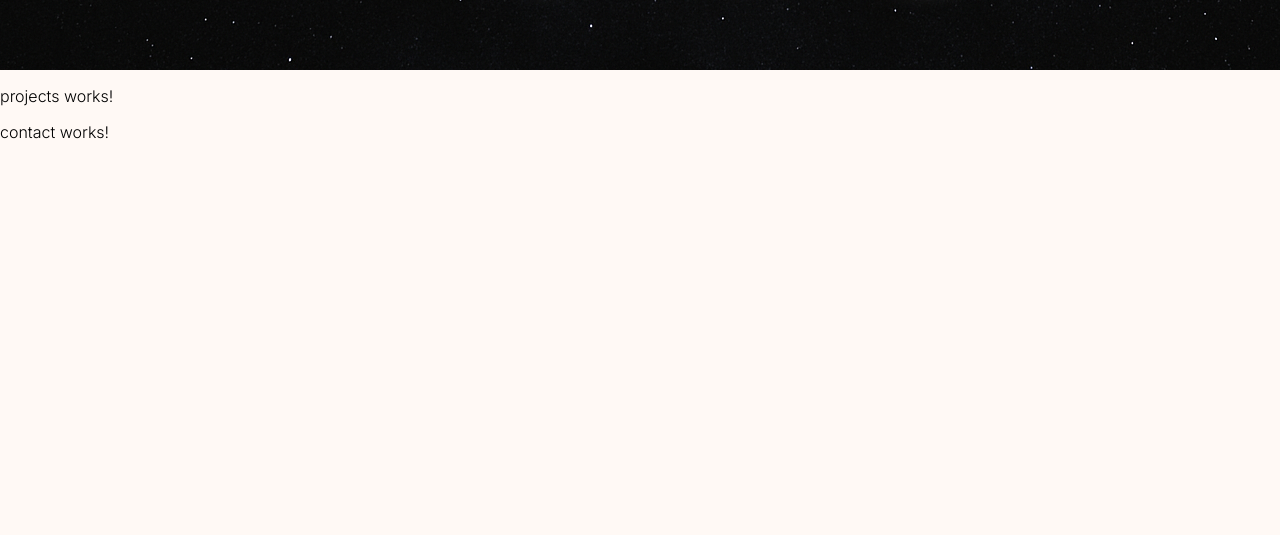
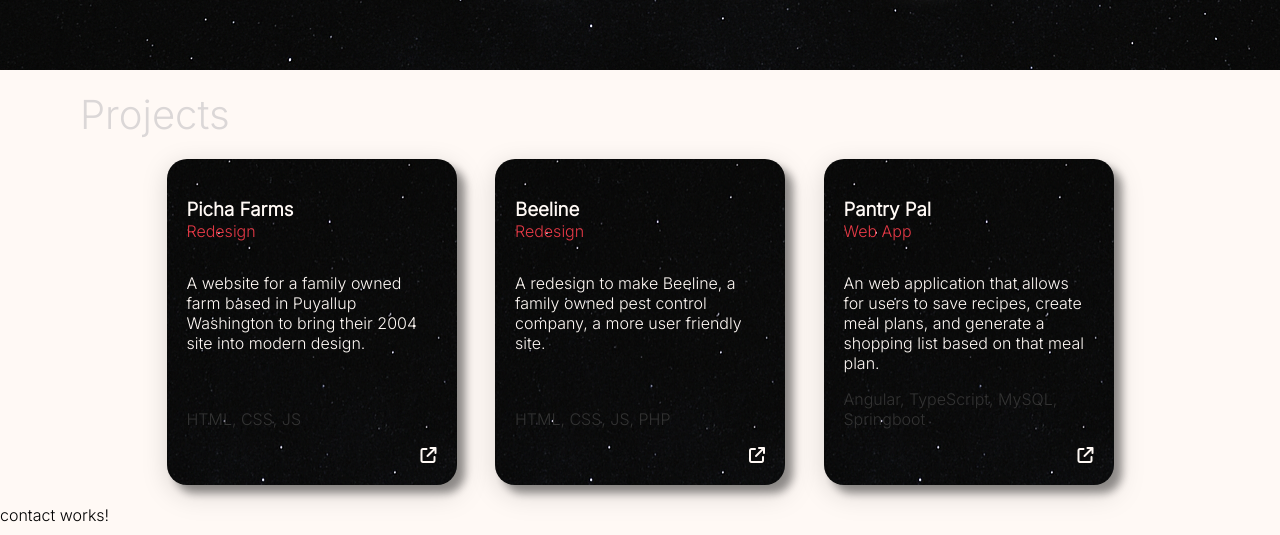
Before and after one commit to ScriptedRemedies/Portfolio, an Angular app: page / in a window 1280 px wide. Shown: the part 7248-7783 px from the top of the page. Before the commit the page ends 7406 px from the top, so only its background shows below. Built offline with nearby package versions, Linux system fonts and the light colour scheme.

Commit message:
Created and styled projects component

```diff
--- a/src/app/pages/projects/projects.component.html
+++ b/src/app/pages/projects/projects.component.html
@@ -1 +1,26 @@
-<p>projects works!</p>
+<div class="container">
+  <h2 class="title">Projects</h2>
+  <div class="projects">
+    <div class="card">
+      <h3 class="card-title">Picha Farms</h3>
+      <p class="card-type red-text">Redesign</p>
+      <p class="card-desc">A website for a family owned farm based in Puyallup Washington to bring their 2004 site into modern design.</p>
+      <p class="card-lang">HTML, CSS, JS</p>
+      <a href=""><i class="fa-solid fa-arrow-up-right-from-square"></i></a>
+    </div>
+    <div class="card">
+      <h3 class="card-title">Beeline</h3>
+      <p class="card-type red-text">Redesign</p>
+      <p class="card-desc">A redesign to make Beeline, a family owned pest control company, a more user friendly site.</p>
+      <p class="card-lang">HTML, CSS, JS, PHP</p>
+      <a href=""><i class="fa-solid fa-arrow-up-right-from-square"></i></a>
+    </div>
+    <div class="card">
+      <h3 class="card-title">Pantry Pal</h3>
+      <p class="card-type red-text">Web App</p>
+      <p class="card-desc">An web application that allows for users to save recipes, create meal plans, and generate a shopping list based on that meal plan.</p>
+      <p class="card-lang">Angular, TypeScript, MySQL, Springboot</p>
+      <a href="https://pantrypalapp.net"><i class="fa-solid fa-arrow-up-right-from-square"></i></a>
+    </div>
+  </div>
+</div>
--- a/src/app/pages/projects/projects.component.scss
+++ b/src/app/pages/projects/projects.component.scss
@@ -0,0 +1,53 @@
+@import "../../../styles.scss";
+
+.container {
+
+  .title {
+    color: $faded-white;
+  }
+
+  .projects {
+    width: 80vw;
+    height: 100%;
+    margin: 20px auto;
+    display: flex;
+    justify-content: space-evenly;
+    align-items: stretch;
+    flex-wrap: wrap;
+
+    .card {
+      width: 250px;
+      display: flex;
+      flex-direction: column;
+      background: url("/assets/images/starBackground.png") no-repeat center center fixed;
+      border-radius: 20px;
+      padding: 20px;
+      color: $cream;
+      filter:
+        drop-shadow(8px 8px 4px rgba(0, 0, 0, 0.4))
+        drop-shadow(0 6px 12px rgba(0, 0, 0, 0.15));
+
+      .card-title {
+        margin-bottom: 0;
+      }
+
+      .card-type {
+        margin-top: 0;
+      }
+
+      .card-lang {
+        margin-top: auto;
+        color: $faded-black;
+      }
+
+      a {
+        text-align: right;
+        color: $cream;
+
+        &:hover {
+          color: $blue;
+        }
+      }
+    }
+  }
+}
```
